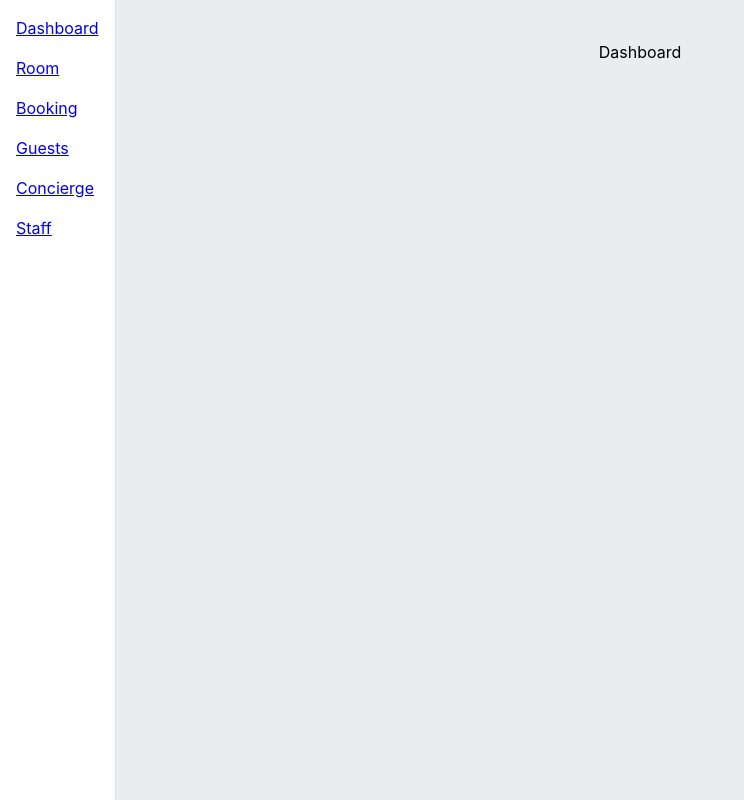
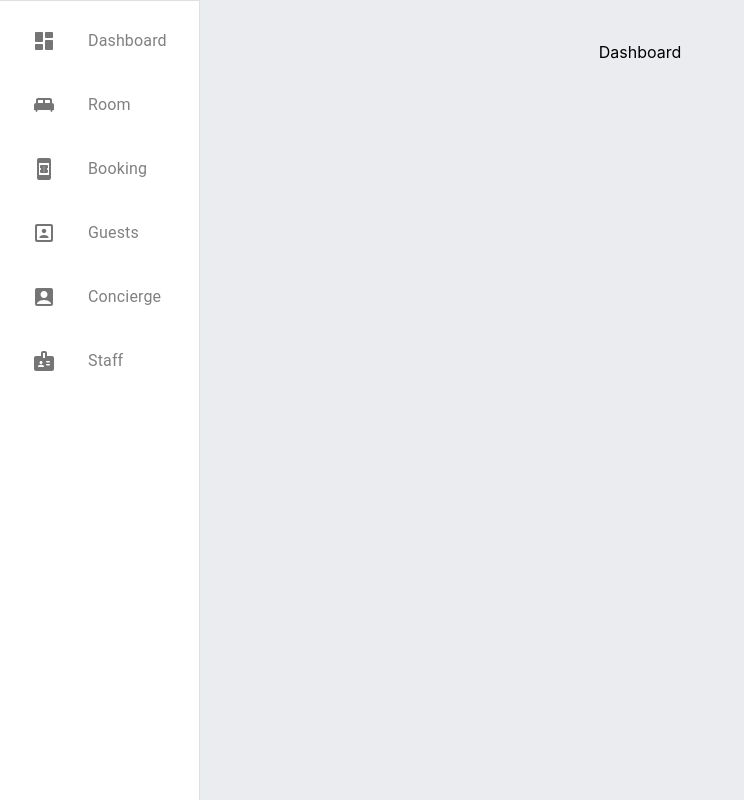
Before and after one commit to Sena543/hotel-mgt-frontend, a React (Vite) app: page / in a window 1280 px wide. Shown: the whole page, without its empty margins (0-744 px from the left). Built offline with nearby package versions, Linux system fonts and the light colour scheme.

Commit message:
add: icons

```diff
--- a/src/layouts/Sidebar/Sidebar.tsx
+++ b/src/layouts/Sidebar/Sidebar.tsx
@@ -1,4 +1,12 @@
-import { Drawer } from "@mui/material";
+import {
+	DashboardRounded,
+	KingBedRounded,
+	BookOnlineRounded,
+	PortraitRounded,
+	BadgeRounded,
+	AccountBox,
+} from "@mui/icons-material";
+import { Drawer, ListItemIcon, ListItemText, ListItemButton, Divider } from "@mui/material";
 import List from "@mui/material/List";
 import ListItem from "@mui/material/ListItem";
 import { Link } from "react-router-dom";
@@ -6,12 +14,12 @@ import { Link } from "react-router-dom";
 function Sidebar() {
 	const drawerWidth = 740;
 	const sidebarNavLinks = [
-		{ name: "Dashboard", link: "/" },
-		{ name: "Room", link: "rooms" },
-		{ name: "Booking", link: "booking" },
-		{ name: "Guests", link: "guests" },
-		{ name: "Concierge", link: "concierge" },
-		{ name: "Staff", link: "employees" },
+		{ name: "Dashboard", link: "/", icon: <DashboardRounded /> },
+		{ name: "Room", link: "rooms", icon: <KingBedRounded /> },
+		{ name: "Booking", link: "booking", icon: <BookOnlineRounded /> },
+		{ name: "Guests", link: "guests", icon: <PortraitRounded /> },
+		{ name: "Concierge", link: "concierge", icon: <AccountBox /> },
+		{ name: "Staff", link: "employees", icon: <BadgeRounded /> },
 	];
 	return (
 		<Drawer
@@ -19,15 +27,25 @@ function Sidebar() {
 			anchor="left"
 			open={true}
 			sx={{
-				// width: drawerWidth,
-				width: `calc(100% - ${drawerWidth}px)`,
+				width: drawerWidth,
+				// width: `calc(100% - ${drawerWidth}px)`,
 			}}
 		>
+			{/* <DrawerHeader ></DrawerHeader> */}
+			<Divider />
 			<List>
-				{sidebarNavLinks.map(({ name, link }) => (
-					<ListItem key={link}>
-						<Link to={link}>{name}</Link>
-					</ListItem>
+				{sidebarNavLinks.map(({ name, link, icon }, index) => (
+					<Link
+						style={{ textDecoration: "none", color: "grey", borderRadius: 5, background: "blue" }}
+						to={link}
+					>
+						<ListItemButton>
+							<ListItem key={link}>
+								<ListItemIcon>{icon}</ListItemIcon>
+								<ListItemText primary={name} />
+							</ListItem>
+						</ListItemButton>
+					</Link>
 				))}
 			</List>
 		</Drawer>
```
